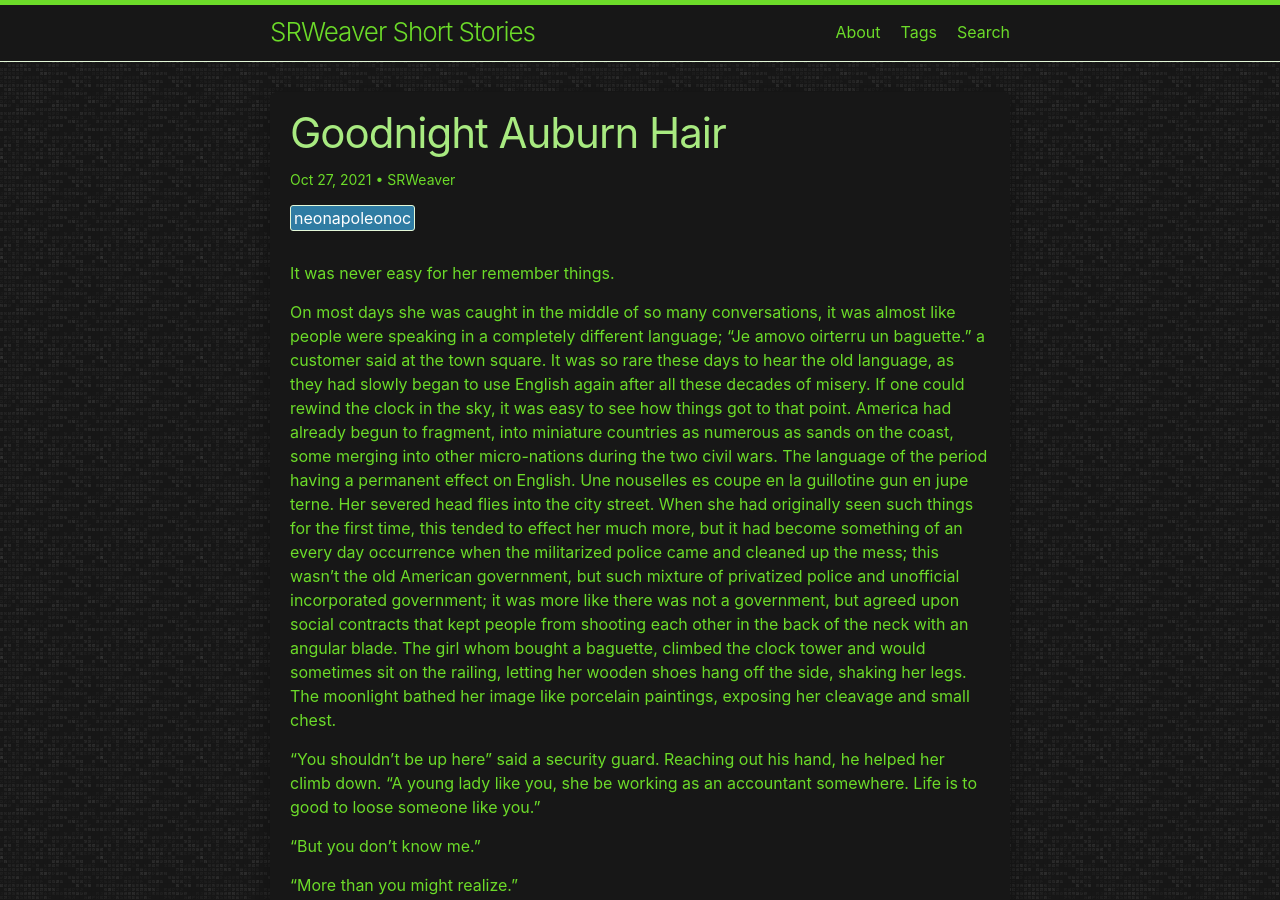
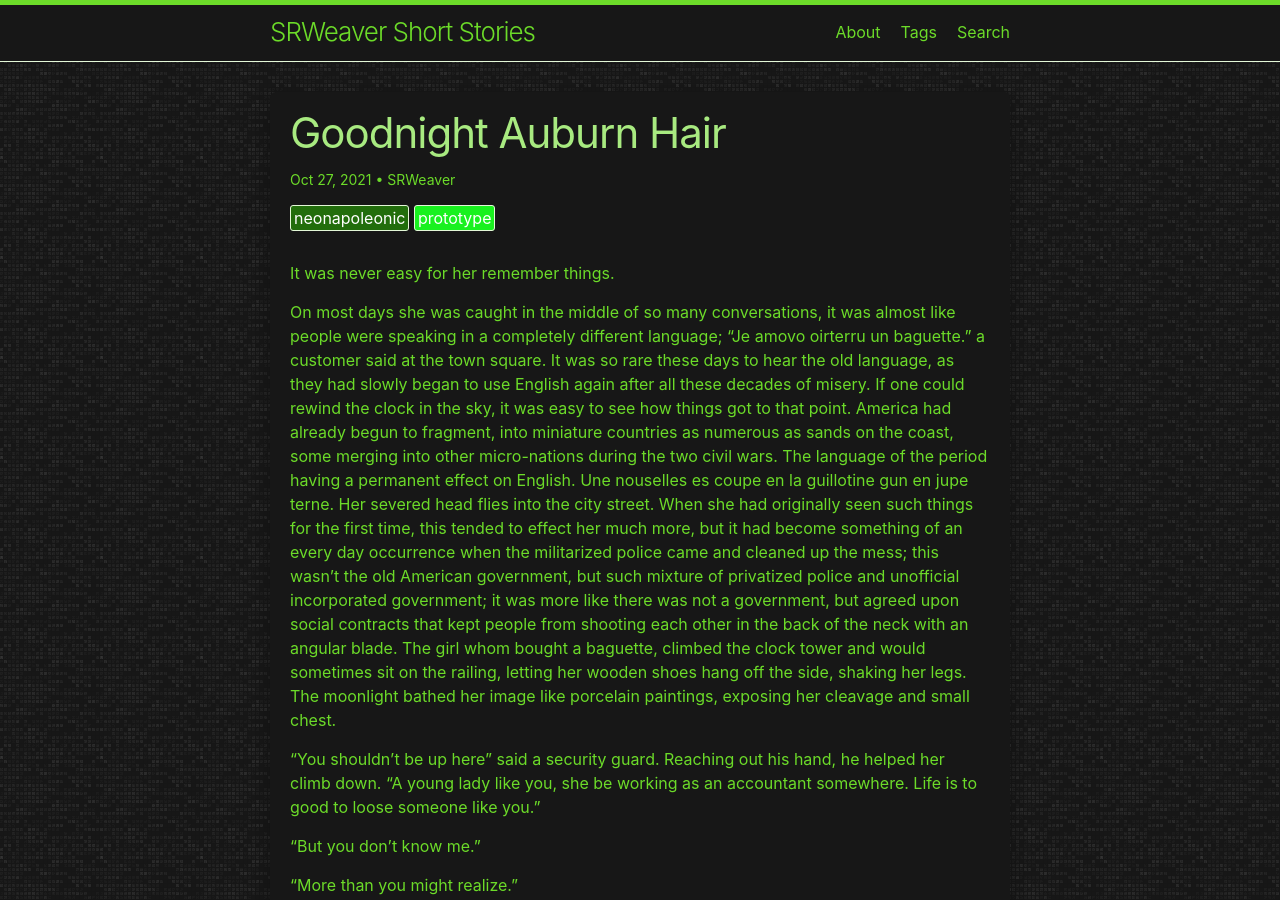
Before and after one commit to LWFlouisa/SRWeaverShorts, a Jekyll site: the page built from _posts/2021-10-27-goodnightauburnhair.md, in a window 1280 px wide and 900 px high. Built offline with Jekyll 4.4.1, drawn with Linux system fonts in a browser that asks for light colours; our own code applies the rules of GitHub Pages for plain Markdown files.

Commit message:
Update 2021-10-27-goodnightauburnhair.md

```diff
--- a/_posts/2021-10-27-goodnightauburnhair.md
+++ b/_posts/2021-10-27-goodnightauburnhair.md
@@ -1,7 +1,8 @@
 ---
 title: "Goodnight Auburn Hair"
 author: SRWeaver
-tags: neonapoleonoc
+tags: neonapoleonic prototype
+layout: post
 ---
 It was never easy for her remember things.
 
```
